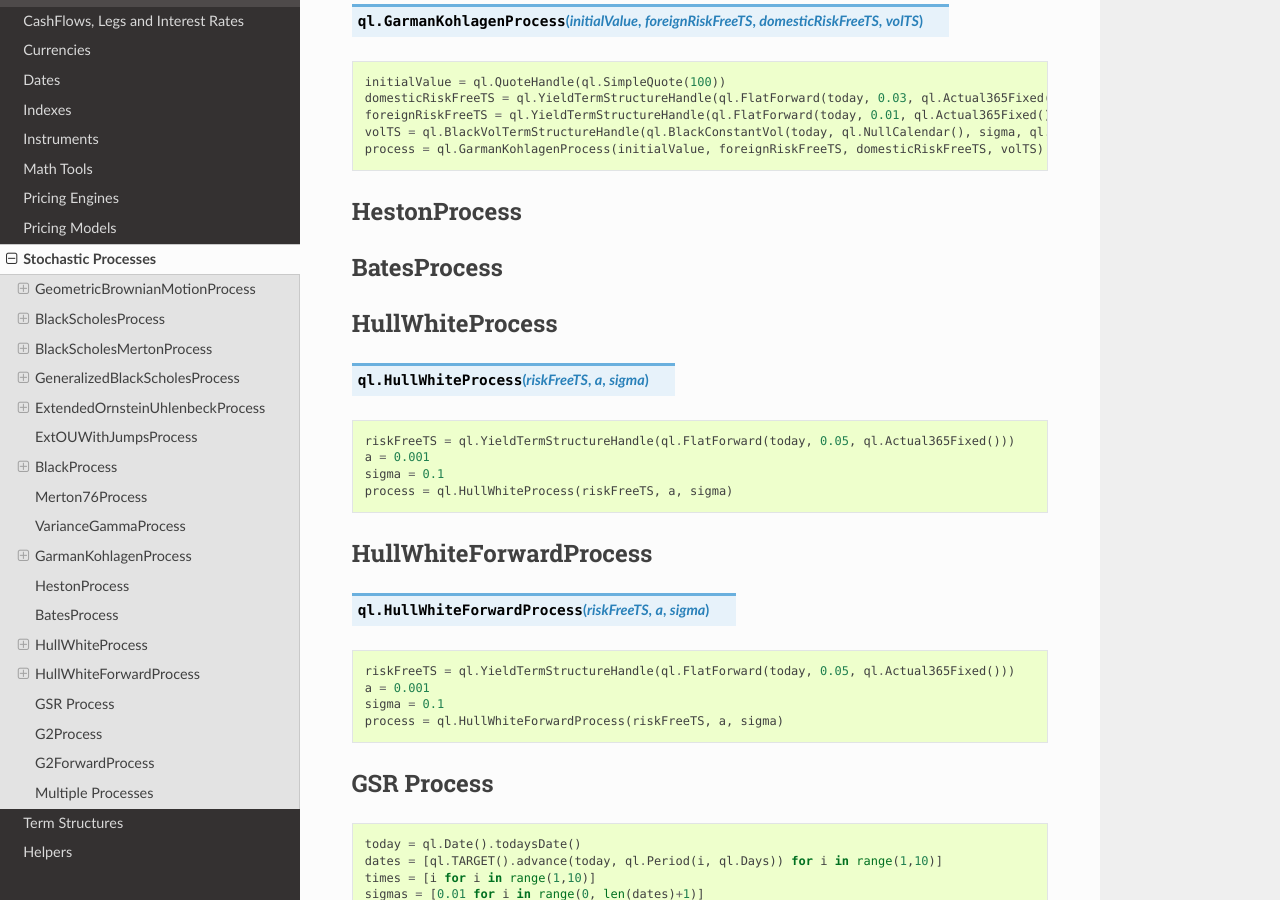
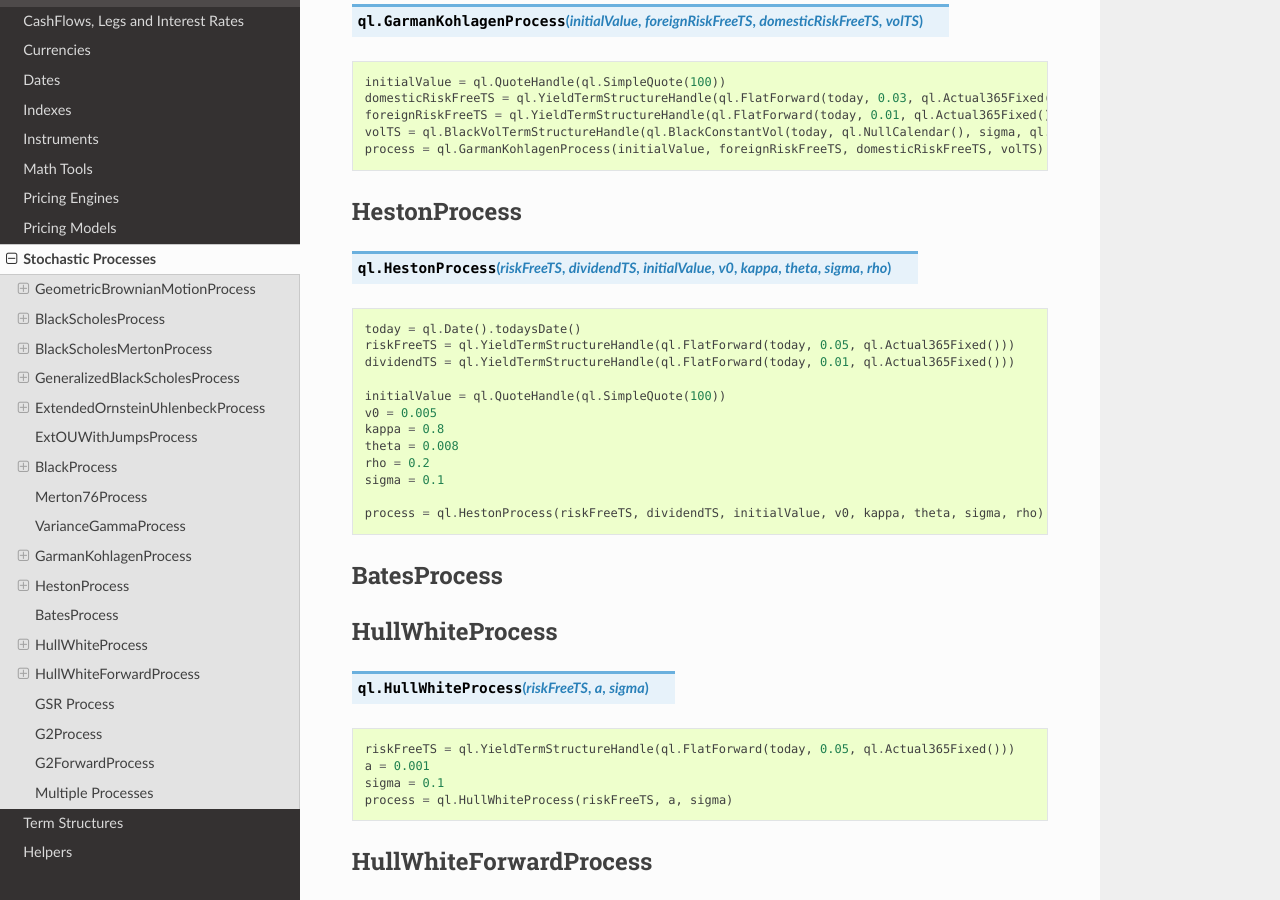
Before and after one commit to nhaga/QuantLib-Python-Docs, a Sphinx documentation site: the page built from docs/stochastic_processes.rst, in a window 1280 px wide and 900 px high, scrolled down 2600 px. Built offline with Sphinx 7.4.7 and the Read the Docs theme 2.0.0, drawn with Linux system fonts in a browser that asks for light colours; formulas are drawn with MathJax 3.

Commit message:
Update stochastic_processes.rst
Added HestonProcess example within stochastic_processes.rst

```diff
--- a/docs/stochastic_processes.rst
+++ b/docs/stochastic_processes.rst
@@ -159,6 +159,24 @@
 HestonProcess
 #############
 
+.. function:: ql.HestonProcess(riskFreeTS, dividendTS, initialValue, v0, kappa, theta, sigma, rho)
+
+.. code-block:: python
+
+  today = ql.Date().todaysDate()
+  riskFreeTS = ql.YieldTermStructureHandle(ql.FlatForward(today, 0.05, ql.Actual365Fixed()))
+  dividendTS = ql.YieldTermStructureHandle(ql.FlatForward(today, 0.01, ql.Actual365Fixed()))
+
+  initialValue = ql.QuoteHandle(ql.SimpleQuote(100))
+  v0 = 0.005
+  kappa = 0.8
+  theta = 0.008
+  rho = 0.2
+  sigma = 0.1
+
+  process = ql.HestonProcess(riskFreeTS, dividendTS, initialValue, v0, kappa, theta, sigma, rho)
+
+
 BatesProcess
 ############
 
```
